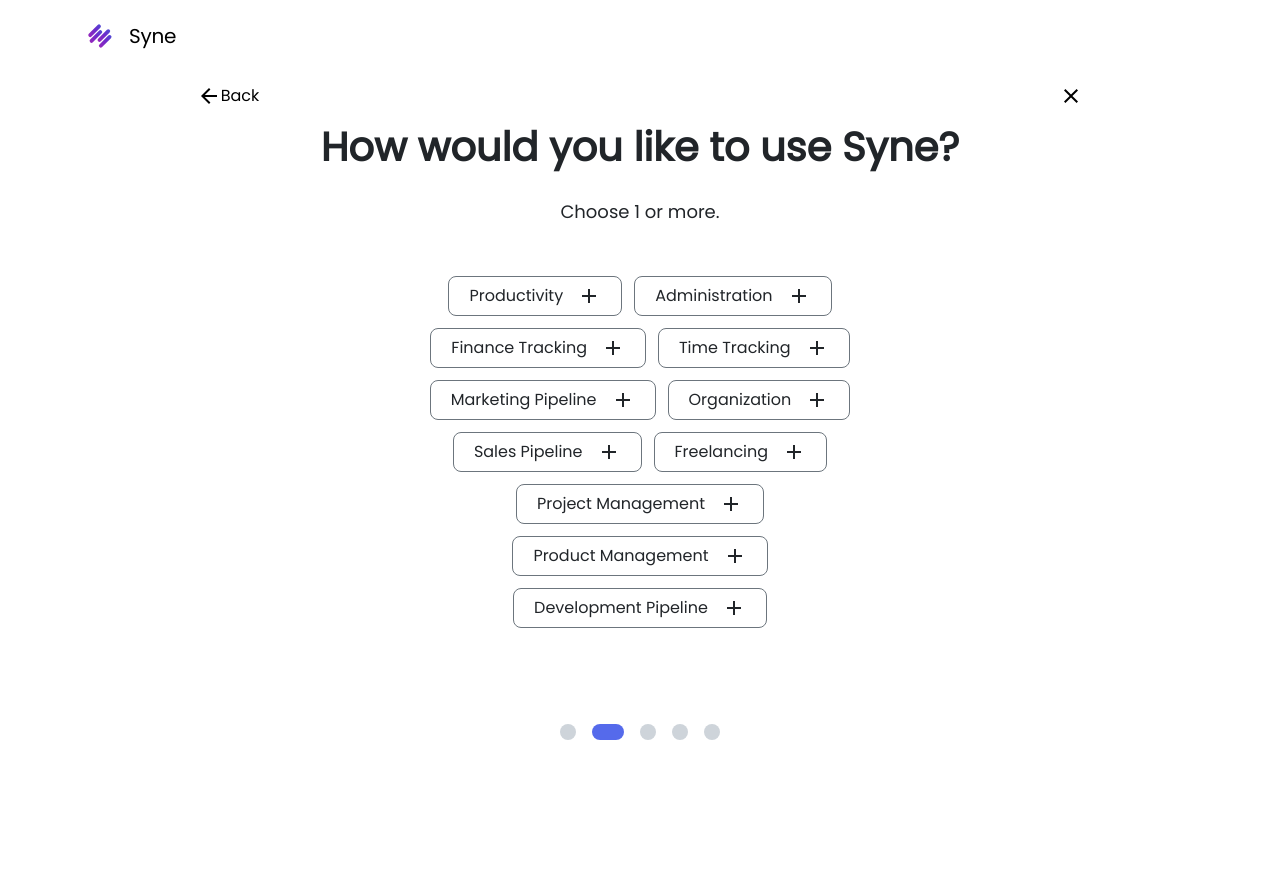
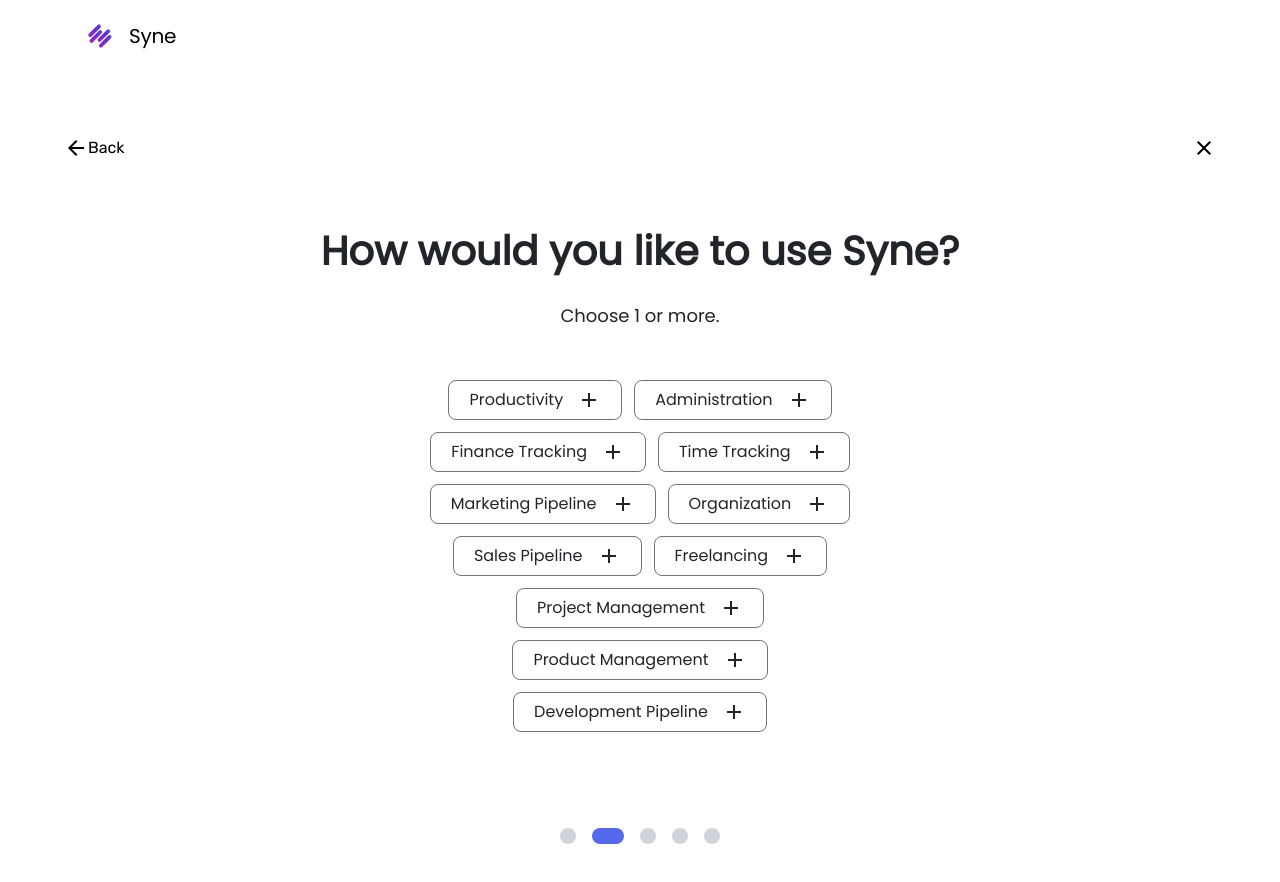
Before and after one commit to jeannyinthelamp/sycamore.ai, a React (Create React App) app: page /onboarding_2 in a window 1280 px wide. Shown: the top 882 px of the page. Before the commit the page ends 800 px from the top, so only its background shows below. Built offline with nearby package versions, Linux system fonts and the light colour scheme.

Commit message:
Fix nav bar margins

```diff
--- a/src/Components/Onboarding/Onboarding_nav/Onboarding_nav.js
+++ b/src/Components/Onboarding/Onboarding_nav/Onboarding_nav.js
@@ -26,9 +26,6 @@ export default function Onboarding_Nav() {
       case "/onboarding_5":
         return "/onboarding_4";
 
-      case "/onboarding_6":
-        return "/onboarding_5";
-
       default:
         return;
     }
@@ -49,23 +46,16 @@ export default function Onboarding_Nav() {
       case "/onboarding_4":
         return "/onboarding_5";
 
-      case "/onboarding_5":
-        return "/onboarding_6";
-
-      //TODO: Update path for page 6
-      case "/onboarding_6":
-        return;
-
       default:
         return;
     }
   };
   return (
     //* Back and Exit buttons
-    <div className='navigation-wrapper max-h-48px py-[12px] px-[24px] flex justify-start items-center font-Poppins text-black text-center text-[16px] font-medium leading-[24px] outline-none border-none cursor-pointer'>
+<div class="flex p-4 md:p-16 justify-between items-center self-stretch">
       <Link
         //^  Fonts wont update
-        className='flex justify-start ml-auto pr-[800px]'
+        className='flex'
         to={traverseBack(currentLocation.pathname)}
         onClick={() => {
           //calculate new path
@@ -86,7 +76,7 @@ export default function Onboarding_Nav() {
         Back
       </Link>
       <button
-    className='flex justify-end'>
+    className='flex'>
       <img
           className=''
           src={exit}
```
